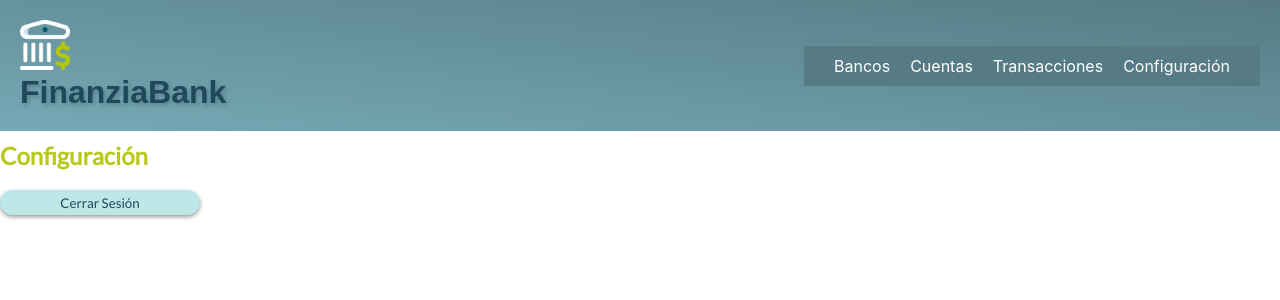
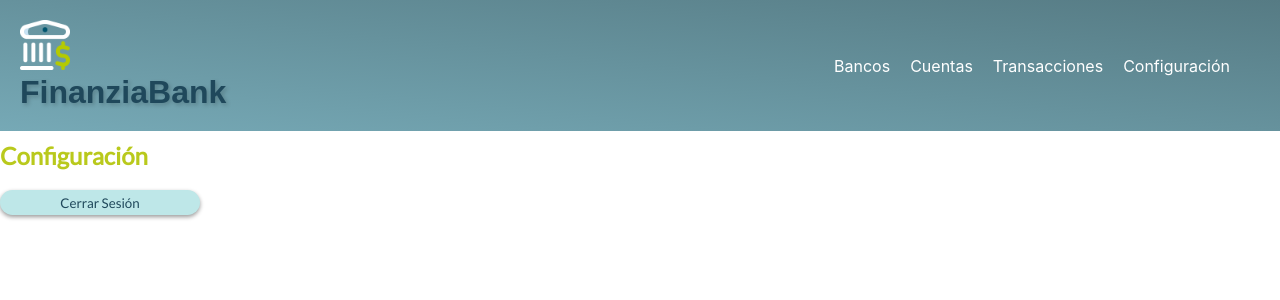
Before and after one commit to saorsu13/pruebaSantiago-aws, a React (Create React App) app: page /settings in a window 1280 px wide. Shown: the top 300 px of the page. Built offline with nearby package versions, Linux system fonts and the light colour scheme.

Commit message:
Cambio en navbar

```diff
--- a/src/styles/NavbarStyle.css
+++ b/src/styles/NavbarStyle.css
@@ -1,8 +1,7 @@
 .navbar {
   display: flex;
-  justify-content: flex-end; /* Alinea el navbar a la derecha */
+  justify-content: flex-end;
   align-items: center;
-  background-color: #567b84;
   padding: 10px 20px;
 }
 
```
